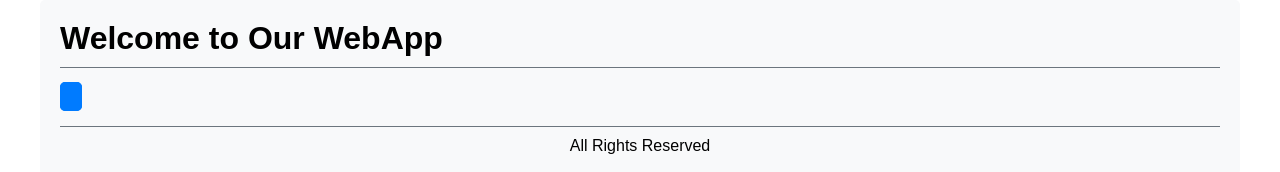
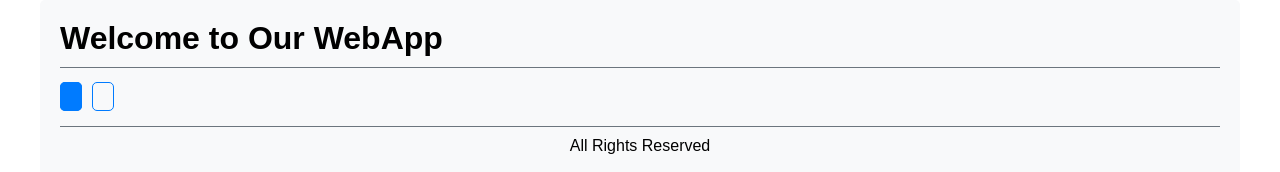
Before and after one commit to nadiahosisy/react-router-exercise-main, a React (Vite) app: page / in a window 1280 px wide. Shown: the top 172 px of the page. Built offline with nearby package versions, Linux system fonts and the light colour scheme.

Commit message:
add SharedLayout component

```diff
--- a/src/components/SharedLayout.jsx
+++ b/src/components/SharedLayout.jsx
@@ -17,6 +17,12 @@ const SharedLayout = ({ user }) => {
               className={({ isActive }) => (isActive ? "active" : undefined)}
             />
           </li>
+          <li>
+            <NavLink
+              to={"/add"}
+              className={({ isActive }) => (isActive ? "active" : undefined)}
+            />
+          </li>
         </ul>
       </nav>
       {/* Your code here */}
```
